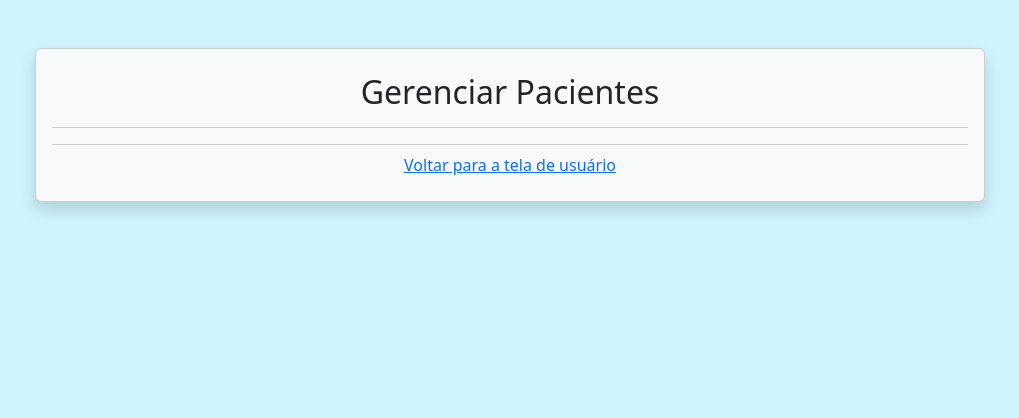
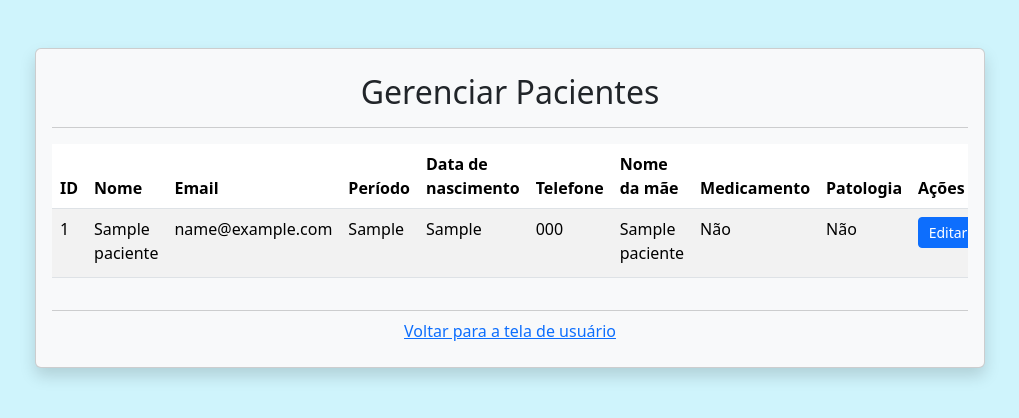
Before and after one commit to Matheusl-Silva/ProjetoDesenv, a PHP site: page /public/editarPaciente.php in a window 1280 px wide. Shown: the top 418 px of the page, without its empty margins (130-1149 px from the left). Run offline with PHP 8.4, Linux system fonts and the light colour scheme; the visitor is signed in with stand-in values (Sample User, id 1); tables that the repository leaves empty or names only in its code hold one stand-in row (values such as "Sample post").

Commit message:
fix🐛: Ajuse para editar paciente
Realizado ajuste para poder atualizar os pacientes e também listar conforme painel de adm

```diff
--- a/models/PacienteClass.php
+++ b/models/PacienteClass.php
@@ -1,36 +1,32 @@
 <?php
 class Paciente extends Pessoa
 {
-    private $registro;
     private $periodo;
     private $dataNasc;
     private $fone;
     private $nomeMae;
+    private $tomaMedicamento;
+    private $medicamento;
+    private $trataPatologia;
+    private $patologia;
 
     private $mysqli;
 
-    public function __construct($nome = null, $email = null, $registro = null, $periodo = null, $dataNasc = null, $fone = null, $nomeMae = null)
+    public function __construct($nome = null, $email = null, $periodo = null, $dataNasc = null, $fone = null, $nomeMae = null, $tomaMedicamento = null, $medicamento = null, $trataPatologia = null, $patologia = null)
     {
         parent::__construct($nome, $email);
-        $this->registro = $registro;
-        $this->periodo  = $periodo;
-        $this->dataNasc = $dataNasc;
-        $this->fone     = $fone;
-        $this->nomeMae  = $nomeMae;
+        $this->periodo         = $periodo;
+        $this->dataNasc        = $dataNasc;
+        $this->fone            = $fone;
+        $this->nomeMae         = $nomeMae;
+        $this->tomaMedicamento = $tomaMedicamento;
+        $this->medicamento     = $medicamento;
+        $this->trataPatologia  = $trataPatologia;
+        $this->patologia       = $patologia;
 
         require_once __DIR__ . "/../database/conexaoClass.php";
         $bd           = new Conexao();
         $this->mysqli = $bd->getConexao();
-    }
-
-    public function getRegistro()
-    {
-        return $this->registro;
-    }
-
-    public function setRegistro($valor)
-    {
-        $this->registro = $valor;
     }
 
     public function getPeriodo()
@@ -73,6 +69,46 @@ class Paciente extends Pessoa
         $this->nomeMae = $valor;
     }
 
+    public function getTomaMedicamento()
+    {
+        return $this->tomaMedicamento;
+    }
+
+    public function setTomaMedicamento($valor)
+    {
+        $this->tomaMedicamento = $valor;
+    }
+
+    public function getMedicamento()
+    {
+        return $this->medicamento;
+    }
+
+    public function setMedicamento($valor)
+    {
+        $this->medicamento = $valor;
+    }
+
+    public function getTrataPatologia()
+    {
+        return $this->trataPatologia;
+    }
+
+    public function setTrataPatologia($valor)
+    {
+        $this->trataPatologia = $valor;
+    }
+
+    public function getPatologia()
+    {
+        return $this->patologia;
+    }
+
+    public function setPatologia($valor)
+    {
+        $this->patologia = $valor;
+    }
+
     public function listarPacientes()
     {
         $sql       = "SELECT * FROM pacientes ORDER BY id";
@@ -86,6 +122,47 @@ class Paciente extends Pessoa
         }
 
         return $pacientes;
+    }
+
+    public function atualizarPacientes($nome, $email, $periodo, $data_nascimento, $telefone, $nome_mae, $toma_medicamento, $medicamento, $trata_patologia, $patologia)
+    {
+        $nome             = $this->mysqli->real_escape_string($nome);
+        $email            = $this->mysqli->real_escape_string($email);
+        $periodo          = $this->mysqli->real_escape_string($periodo);
+        $data_nascimento  = $this->mysqli->real_escape_string($data_nascimento);
+        $telefone         = $this->mysqli->real_escape_string($telefone);
+        $nome_mae         = $this->mysqli->real_escape_string($nome_mae);
+        $toma_medicamento = $this->mysqli->real_escape_string($toma_medicamento);
+        $medicamento      = $this->mysqli->real_escape_string($medicamento);
+        $trata_patologia  = $this->mysqli->real_escape_string($trata_patologia);
+        $patologia        = $this->mysqli->real_escape_string($patologia);
+
+        $sql = "UPDATE pacientes SET
+                nome = '$nome',
+                email = '$email',
+                periodo = '$periodo',
+                data_nascimento = '$data_nascimento',
+                telefone = '$telefone',
+                nome_mae = '$nome_mae',
+                toma_medicamento = '$toma_medicamento',
+                medicamento = '$medicamento',
+                trata_patologia = '$trata_patologia',
+                patologia = '$patologia'
+                WHERE email = '$email'";
+
+        if ($this->mysqli->query($sql)) {
+            return true;
+        }
+
+        return false;
+    }
+
+    public function excluirPaciente($email)
+    {
+        $email = $this->mysqli->real_escape_string($email);
+        $sql   = "DELETE FROM pacientes WHERE email = '$email'";
+
+        return $this->mysqli->query($sql);
     }
 
     public function renderizarTabelaPaciente()
@@ -102,102 +179,152 @@ class Paciente extends Pessoa
                                 <th>Data de nascimento</th>
                                 <th>Telefone</th>
                                 <th>Nome da mãe</th>
+                                <th>Medicamento</th>
+                                <th>Patologia</th>
+                                <th>Ações</th>
                             </tr>
                         </thead>
                         <tbody>';
 
         foreach ($listaPacientes as $paciente) {
-            $html .= '<td>' . htmlspecialchars($paciente["id"]) . '</td>
+            $html .= '<tr>
+                        <td>' . htmlspecialchars($paciente["id"]) . '</td>
                         <td>' . htmlspecialchars($paciente["nome"]) . '</td>
+                        <td>' . htmlspecialchars($paciente["email"]) . '</td>
                         <td>' . htmlspecialchars($paciente["periodo"]) . '</td>
                         <td>' . htmlspecialchars($paciente["data_nascimento"]) . '</td>
                         <td>' . htmlspecialchars($paciente["telefone"]) . '</td>
-					<td>' . htmlspecialchars($paciente["nome_mae"]);
+                        <td>' . htmlspecialchars($paciente["nome_mae"]) . '</td>
+                        <td>' . ($paciente["toma_medicamento"] === "medSim" ? htmlspecialchars($paciente["medicamento"]) : "Não") . '</td>
+                        <td>' . ($paciente["trata_patologia"] === "patSim" ? htmlspecialchars($paciente["patologia"]) : "Não") . '</td>
+                        <td>
+                            <div class="d-flex gap-2">
+                                <form action="editarPaciente.php" method="POST" style="display: inline;">
+                                    <input type="hidden" name="email" value="' . htmlspecialchars($paciente["email"]) . '">
+                                    <button type="submit" name="buscar_paciente" class="btn btn-primary btn-sm" style="width: 60px;">Editar</button>
+                                </form>
+                                <form action="editarPaciente.php" method="POST" style="display: inline;" onsubmit="return confirm(\'Tem certeza que deseja excluir este paciente?\');">
+                                    <input type="hidden" name="email" value="' . htmlspecialchars($paciente["email"]) . '">
+                                    <button type="submit" name="excluir_paciente" class="btn btn-danger btn-sm" style="width: 60px;">Excluir</button>
+                                </form>
+                            </div>
+                        </td>
+                    </tr>';
         }
+
+        $html .= '</tbody></table></div>';
+
+        return $html;
     }
 
     public function renderizarFormularioEdicao($paciente)
     {
         $html = '<div class="card-body bg-body-tertiary">
-					<form action="../comum/validarPaciente.php" method="post">
+                    <form action="editarPaciente.php" method="POST">
+                        <div class="row">
+                            <div class="form-group col">
+                                <label for="nome" class="form-label">Nome Completo:</label>
+                                <input type="text" class="form-control mb-2" name="nome" id="nome"
+                                    value="' . htmlspecialchars($paciente["nome"]) . '" required>
+                            </div>
+                        </div>
 
-                    <div class="form-group">
-                        <label for="nome" class="form-label">Nome completo:</label>
-                        <input type="text" class="form-control" id="nome" name="nome"  value = "' . htmlspecialchars($paciente["nome"]) . '" required>
+                        <div class="row">
+                            <div class="form-group col">
+                                <label for="email" class="form-label">E-mail:</label>
+                                <input type="email" class="form-control mb-2" name="email" id="email"
+                                    value="' . htmlspecialchars($paciente["email"]) . '" required>
                             </div>
-                    <div class="form-group">
-                        <p class="form-label">Período:</p>
-                        <div class="form-check form-check-inline">
-                            <input type="radio" id="matutino" class="form-check-input" name="periodo" value="matutino" checked>
+                        </div>
+
+                        <div class="row">
+                            <div class="form-group col">
+                                <label class="form-label">Período:</label>
+                                <div class="form-check">
+                                    <input type="radio" id="matutino" class="form-check-input" name="periodo" value="matutino" ' . ($paciente["periodo"] === "matutino" ? "checked" : "") . '>
                                     <label for="matutino" class="form-check-label">Matutino</label>
                                 </div>
-                        <div class="form-check form-check-inline">
-                            <input type="radio" id="noturno" class="form-check-input" name="periodo" value="noturno">
+                                <div class="form-check">
+                                    <input type="radio" id="noturno" class="form-check-input" name="periodo" value="noturno" ' . ($paciente["periodo"] === "noturno" ? "checked" : "") . '>
                                     <label for="noturno" class="form-check-label">Noturno</label>
+                                </div>
+                            </div>
+                        </div>
+
+                        <div class="row">
+                            <div class="form-group col">
+                                <label for="data_nascimento" class="form-label">Data de Nascimento:</label>
+                                <input type="date" class="form-control mb-2" name="data_nascimento" id="data_nascimento"
+                                    value="' . htmlspecialchars($paciente["data_nascimento"]) . '" required>
+                            </div>
+                        </div>
+
+                        <div class="row">
+                            <div class="form-group col">
+                                <label for="telefone" class="form-label">Telefone:</label>
+                                <input type="tel" class="form-control mb-2" name="telefone" id="telefone"
+                                    value="' . htmlspecialchars($paciente["telefone"]) . '" required>
+                            </div>
+                        </div>
+
+                        <div class="row">
+                            <div class="form-group col">
+                                <label for="nome_mae" class="form-label">Nome da Mãe:</label>
+                                <input type="text" class="form-control mb-2" name="nome_mae" id="nome_mae"
+                                    value="' . htmlspecialchars($paciente["nome_mae"]) . '" required>
+                            </div>
+                        </div>
+
+                        <div class="row">
+                            <div class="form-group col">
+                                <label class="form-label">Toma algum medicamento contínuo?</label>
+                                <div class="form-check">
+                                    <input type="radio" id="medNao" class="form-check-input" name="toma_medicamento" value="medNao" ' . ($paciente["toma_medicamento"] === "medNao" ? "checked" : "") . '>
+                                    <label for="medNao" class="form-check-label">Não</label>
+                                </div>
+                                <div class="form-check">
+                                    <input type="radio" id="medSim" class="form-check-input" name="toma_medicamento" value="medSim" ' . ($paciente["toma_medicamento"] === "medSim" ? "checked" : "") . '>
+                                    <label for="medSim" class="form-check-label">Sim</label>
+                                </div>
+                            </div>
+                        </div>
+
+                        <div class="row" id="medicamentoContainer" style="display: ' . ($paciente["toma_medicamento"] === "medSim" ? "block" : "none") . ';">
+                            <div class="form-group col">
+                                <label for="medicamento" class="form-label">Qual medicamento?</label>
+                                <input type="text" class="form-control mb-2" name="medicamento" id="medicamento"
+                                    value="' . htmlspecialchars($paciente["medicamento"]) . '">
+                            </div>
+                        </div>
+
+                        <div class="row">
+                            <div class="form-group col">
+                                <label class="form-label">Trata alguma patologia?</label>
+                                <div class="form-check">
+                                    <input type="radio" id="patNao" class="form-check-input" name="trata_patologia" value="patNao" ' . ($paciente["trata_patologia"] === "patNao" ? "checked" : "") . '>
+                                    <label for="patNao" class="form-check-label">Não</label>
+                                </div>
+                                <div class="form-check">
+                                    <input type="radio" id="patSim" class="form-check-input" name="trata_patologia" value="patSim" ' . ($paciente["trata_patologia"] === "patSim" ? "checked" : "") . '>
+                                    <label for="patSim" class="form-check-label">Sim</label>
+                                </div>
+                            </div>
+                        </div>
+
+                        <div class="row" id="patologiaContainer" style="display: ' . ($paciente["trata_patologia"] === "patSim" ? "block" : "none") . ';">
+                            <div class="form-group col">
+                                <label for="patologia" class="form-label">Qual patologia?</label>
+                                <input type="text" class="form-control mb-2" name="patologia" id="patologia"
+                                    value="' . htmlspecialchars($paciente["patologia"]) . '">
                             </div>
                         </div>
 
                         <div class="form-group">
-                        <label for="datanasc" class="form-label">Data de nascimento:</label>
-                        <input type="date" class="form-control" id="datanasc" name="datanasc" value="' . htmlspecialchars($paciente["data_nasc"]) . '" required>
-                    </div>
-
-                    <div class="form-group">
-                        <label for="fone" class="form-label">Telefone para contato:</label>
-                        <input type="tel" id="fone" class="form-control" name="fone" value="' . htmlspecialchars($paciente["telefone"]) . '" required>
-                    </div>
-
-                    <div class="form-group">
-                        <label for="email" class="form-label">E-mail para contato:</label>
-                        <input type="email" id="email" class="form-control" name="email" valuie="' . htmlspecialchars($paciente["email"]) . '" required>
-                    </div>
-
-                    <div>
-                        <label for="nomeMae" class="form-label">Nome da mãe:</label>
-                        <input type="text" class="form-control" id="nomeMae" name="nomeMae" value="' . htmlspecialchars($paciente["nome_mae"]) . '" required>
-                    </div>
-
-                    <p class="form-label">Toma algum medicamento contínuo? Se sim, qual?</p>
-                    <div class="form-check">
-                        <input type="radio" id="medNao" class="form-check-input" name="tomaMedicamento" value="medNao" checked>
-                        <label for="medNao" class="form-check-label">Não</label>
-                    </div>
-                    <div class="form-check container">
-                        <div class="row d-flex align-items-center">
-                            <div class="col-md-2">
-                                <input type="radio" id="medSim" class="form-check-input" name="tomaMedicamento" value="medSim">
-                                <label for="medSim" class="form-check-label">Sim:</label>
-                            </div>
-                            <div class="col-md" style="padding:0">
-                                <input type="text" class="form-control" id="medicamento" name="medicamento" placeholder="Insira o medicamento">
-                            </div>
-                        </div>
-                    </div>
-
-                    <p class="form-label">Trata alguma patologia? Se sim, qual?</p>
-                    <div class="form-check">
-                        <input type="radio" id="patNao" class="form-check-input" name="trataPatologia" value="patNao" checked>
-                        <label for="patNao" class="form-check-label">Não</label>
-                    </div>
-                    <div class="form-check container">
-                        <div class="row d-flex align-items-center">
-                            <div class="col-md-2">
-                                <input type="radio" id="patSim" class="form-check-input" name="trataPatologia" value="patSim">
-                                <label for="patSim" class="form-check-label">Sim:</label>
-                            </div>
-                            <div class="col-md" style="padding:0">
-                                <input type="text" class="form-control" id="patologia" name="patologia" placeholder="Insira a patologia">
-                            </div>
-                        </div>
-                    </div>
-                    <div class="form-group">
-                        <button type="submit" class="btn btn-primary col-12 mt-3 mb-2">Cadastrar</button>
-                    </div>
-
-                    <div class="card-footer bg-body-tertiary d-flex justify-content-center">
-                        <a href="homeUsuario.php">Voltar para a tela de usuário</a>
+                            <button type="submit" name="atualizar_paciente" class="btn btn-primary col-12 mt-3 mb-2">Atualizar</button>
                         </div>
                     </form>
                 </div>';
+
+        return $html;
     }
 }
--- a/public/editarPaciente.php
+++ b/public/editarPaciente.php
@@ -16,45 +16,44 @@ $pacienteObj = new Paciente();
 $mensagem    = '';
 $paciente    = null;
 
-if (isset($_POST['atualizar_paciente']) && !empty($_POST['id_paciente'])) {
-    $id_paciente     = $mysqli->real_escape_string($_POST['id_paciente']);
-    $nome            = $mysqli->real_escape_string($_POST['nome']);
-    $periodo         = $mysqli->real_escape_string($_POST['periodo']);
-    $data_nascimento = $mysqli->real_escape_string($_POST['data_nascimento']);
-    $telefone        = $mysqli->real_escape_string($_POST['telefone']);
-    $email           = $mysqli->real_escape_string($_POST['email']);
-    $nome_mae        = $mysqli->real_escape_string($_POST['nome_mae']);
+if (isset($_POST['buscar_paciente']) && !empty($_POST['email'])) {
+    $email     = $mysqli->real_escape_string($_POST['email']);
+    $sql       = "SELECT * FROM pacientes WHERE email = '$email'";
+    $resultado = $mysqli->query($sql);
 
-    $toma_medicamento = $mysqli->real_escape_string($_POST['toma_medicamento']);
-    $medicamento      = ($toma_medicamento == 'medSim') ? $mysqli->real_escape_string($_POST['medicamento']) : '';
+    if ($resultado && $resultado->num_rows > 0) {
+        $paciente = $resultado->fetch_assoc();
+    } else {
+        $mensagem = "Paciente não encontrado.";
+    }
+}
 
-    $trata_patologia = $mysqli->real_escape_string($_POST['trata_patologia']);
-    $patologia       = ($trata_patologia == 'patSim') ? $mysqli->real_escape_string($_POST['patologia']) : '';
+if (isset($_POST['excluir_paciente']) && !empty($_POST['email'])) {
+    if ($pacienteObj->excluirPaciente($_POST['email'])) {
+        $mensagem = "Paciente excluído com sucesso!";
+        header("refresh:2;url=editarPaciente.php");
+    } else {
+        $mensagem = "Erro ao excluir paciente.";
+    }
+}
 
-    $sql = "UPDATE pacientes SET
-            nome = '$nome',
-            periodo = '$periodo',
-            data_nascimento = '$data_nascimento',
-            telefone = '$telefone',
-            email = '$email',
-            nome_mae = '$nome_mae',
-            toma_medicamento = '$toma_medicamento',
-            medicamento = '$medicamento',
-            trata_patologia = '$trata_patologia',
-            patologia = '$patologia'
-            WHERE id = '$id_paciente'";
+if (isset($_POST['atualizar_paciente'])) {
+    $nome             = $_POST['nome'];
+    $email            = $_POST['email'];
+    $periodo          = $_POST['periodo'];
+    $data_nascimento  = $_POST['data_nascimento'];
+    $telefone         = $_POST['telefone'];
+    $nome_mae         = $_POST['nome_mae'];
+    $toma_medicamento = $_POST['toma_medicamento'];
+    $medicamento      = $_POST['medicamento'];
+    $trata_patologia  = $_POST['trata_patologia'];
+    $patologia        = $_POST['patologia'];
 
-    if ($mysqli->query($sql)) {
+    if ($pacienteObj->atualizarPacientes($nome, $email, $periodo, $data_nascimento, $telefone, $nome_mae, $toma_medicamento, $medicamento, $trata_patologia, $patologia)) {
         $mensagem = "Paciente atualizado com sucesso!";
-
-        $sql       = "SELECT * FROM pacientes WHERE id = '$id_paciente'";
-        $resultado = $mysqli->query($sql);
-
-        if ($resultado && $resultado->num_rows > 0) {
-            $paciente = $resultado->fetch_assoc();
-        }
+        header("refresh:2;url=editarPaciente.php");
     } else {
-        $mensagem = "Erro ao atualizar paciente: " . $mysqli->error;
+        $mensagem = "Erro ao atualizar paciente.";
     }
 }
 ?>
@@ -104,29 +103,35 @@ if (isset($_POST['atualizar_paciente']) && !empty($_POST['id_paciente'])) {
 
     <script src="https://cdn.jsdelivr.net/npm/bootstrap@5.3.0/dist/js/bootstrap.bundle.min.js"></script>
     <script>
+        document.addEventListener('DOMContentLoaded', function() {
 
-        function configurarCaixaDeTexto(idSim, idNao, idCaixa) {
-            let sim = document.getElementById(idSim);
-            let nao = document.getElementById(idNao);
-            let caixa = document.getElementById(idCaixa);
 
-            if (!sim || !nao || !caixa) return;
+            function controlarCampos(radioSim, radioNao, container) {
+                const containerElement = document.getElementById(container);
+                if (!containerElement) return;
 
-            caixa.disabled = !sim.checked;
+                function atualizarVisibilidade() {
+                    containerElement.style.display = radioSim.checked ? 'block' : 'none';
+                }
 
-            let alterarEstado = () => {
-                caixa.disabled = !sim.checked;
+                radioSim.addEventListener('change', atualizarVisibilidade);
+                radioNao.addEventListener('change', atualizarVisibilidade);
+                atualizarVisibilidade(); // Executa uma vez para definir o estado inicial
             }
 
-            sim.addEventListener('change', alterarEstado);
-            nao.addEventListener('change', alterarEstado);
-        }
+            // Configurar campos de medicamento
+            const medSim = document.getElementById('medSim');
+            const medNao = document.getElementById('medNao');
+            if (medSim && medNao) {
+                controlarCampos(medSim, medNao, 'medicamentoContainer');
+            }
 
-        document.addEventListener('DOMContentLoaded', function() {
-            <?php if ($paciente): ?>
-                configurarCaixaDeTexto("medSim", "medNao", "medicamento");
-                configurarCaixaDeTexto("patSim", "patNao", "patologia");
-            <?php endif; ?>
+            // Configurar campos de patologia
+            const patSim = document.getElementById('patSim');
+            const patNao = document.getElementById('patNao');
+            if (patSim && patNao) {
+                controlarCampos(patSim, patNao, 'patologiaContainer');
+            }
         });
     </script>
 </body>
```
Also changed, not shown: public/editarUsuario.php (+27 -11 lines). Lines whose indentation alone changed are shown as unchanged.
